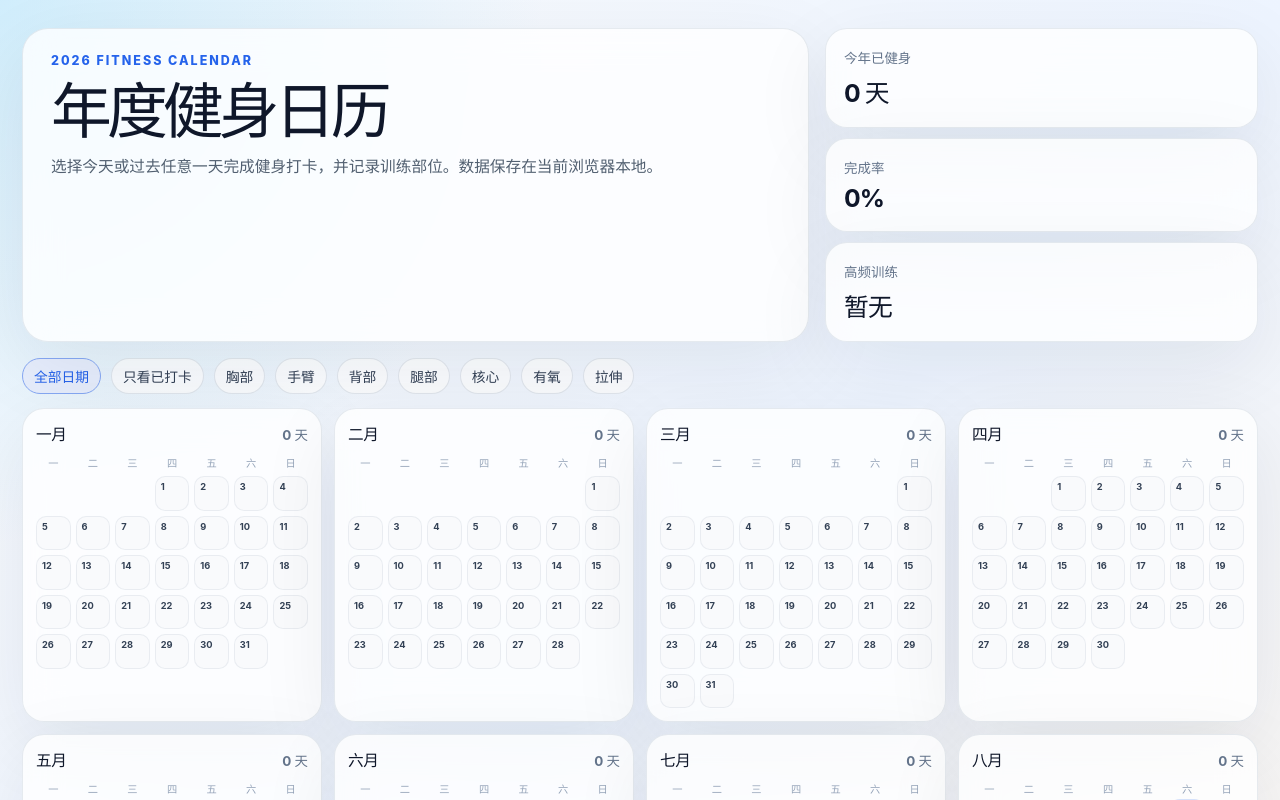
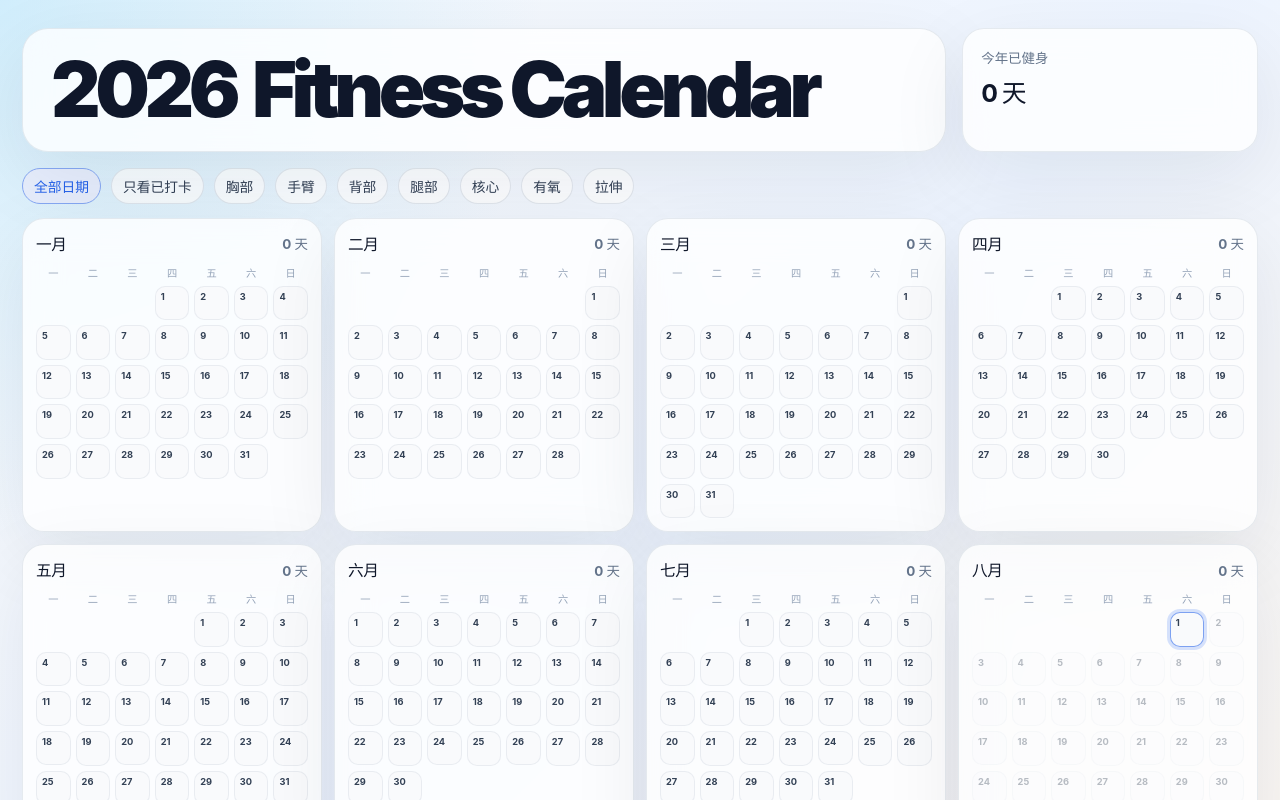
Before and after one commit to gentleming/fitness-year-calendar, a Next.js app: page / in a window 1280 px wide. Shown: the top 800 px of the page. Built offline with nearby package versions, Linux system fonts and the light colour scheme.

Commit message:
Simplify hero title and stats

```diff
--- a/app/globals.css
+++ b/app/globals.css
@@ -30,7 +30,7 @@ button {
 
 .hero {
   display: grid;
-  grid-template-columns: minmax(0, 1fr) minmax(280px, 0.55fr);
+  grid-template-columns: minmax(0, 1fr) minmax(220px, 0.32fr);
   gap: 16px;
   align-items: stretch;
   margin-bottom: 16px;
@@ -50,29 +50,17 @@ button {
   padding: 24px 28px;
 }
 
-.eyebrow {
-  margin: 0 0 14px;
-  color: #2563eb;
-  font-size: 0.78rem;
-  font-weight: 800;
-  letter-spacing: 0.16em;
-  text-transform: uppercase;
-}
-
 h1 {
+  display: flex;
+  flex-wrap: wrap;
+  gap: 0.22em;
+  align-items: baseline;
   margin: 0;
   color: #0f172a;
-  font-size: clamp(2rem, 5vw, 3.8rem);
+  font-size: clamp(2.6rem, 6vw, 5rem);
+  font-weight: 900;
   line-height: 0.96;
-  letter-spacing: -0.08em;
-}
-
-.hero-copy {
-  max-width: 680px;
-  margin: 14px 0 0;
-  color: #526071;
-  font-size: 0.98rem;
-  line-height: 1.6;
+  letter-spacing: -0.07em;
 }
 
 .stats-grid {
--- a/app/layout.tsx
+++ b/app/layout.tsx
@@ -13,7 +13,7 @@ const geistMono = Geist_Mono({
 });
 
 export const metadata: Metadata = {
-  title: "年度健身日历",
+  title: "2026 Fitness Calendar",
   description: "一个简约现代的年度健身打卡日历，可按日期和训练部位记录今年的运动情况。",
   icons: {
     icon: "/favicon.svg",
--- a/app/page.tsx
+++ b/app/page.tsx
@@ -80,16 +80,6 @@ export default function Home() {
 
   const totalWorkoutDays = Object.keys(checkins).length;
 
-  const mostUsedGroup = useMemo(() => {
-    const counts: Record<string, number> = {};
-    Object.values(checkins).forEach((entry) => {
-      const group = entry?.group ?? "default";
-      counts[group] = (counts[group] ?? 0) + 1;
-    });
-    const top = Object.entries(counts).sort((a, b) => b[1] - a[1])[0];
-    return top ? { ...groupMap[top[0]], count: top[1] } : null;
-  }, [checkins]);
-
   function toggleCheckin(dateIso: string, group = "default") {
     if (dateIso > todayIso) return;
     setSelectedDate(dateIso);
@@ -129,14 +119,13 @@ export default function Home() {
     <main className="app-shell">
       <section className="hero">
         <div className="hero-card">
-          <p className="eyebrow">{currentYear} Fitness Calendar</p>
-          <h1>年度健身日历</h1>
-          <p className="hero-copy">选择今天或过去任意一天完成健身打卡，并记录训练部位。数据保存在当前浏览器本地。</p>
+          <h1>
+            <span>{currentYear}</span>
+            <span>Fitness Calendar</span>
+          </h1>
         </div>
         <div className="stats-grid">
           <Stat label="今年已健身" value={`${totalWorkoutDays} 天`} />
-          <Stat label="完成率" value={`${Math.round((totalWorkoutDays / days.length) * 100)}%`} />
-          <Stat label="高频训练" value={mostUsedGroup ? `${mostUsedGroup.label} · ${mostUsedGroup.count}` : "暂无"} />
         </div>
       </section>
 
```
